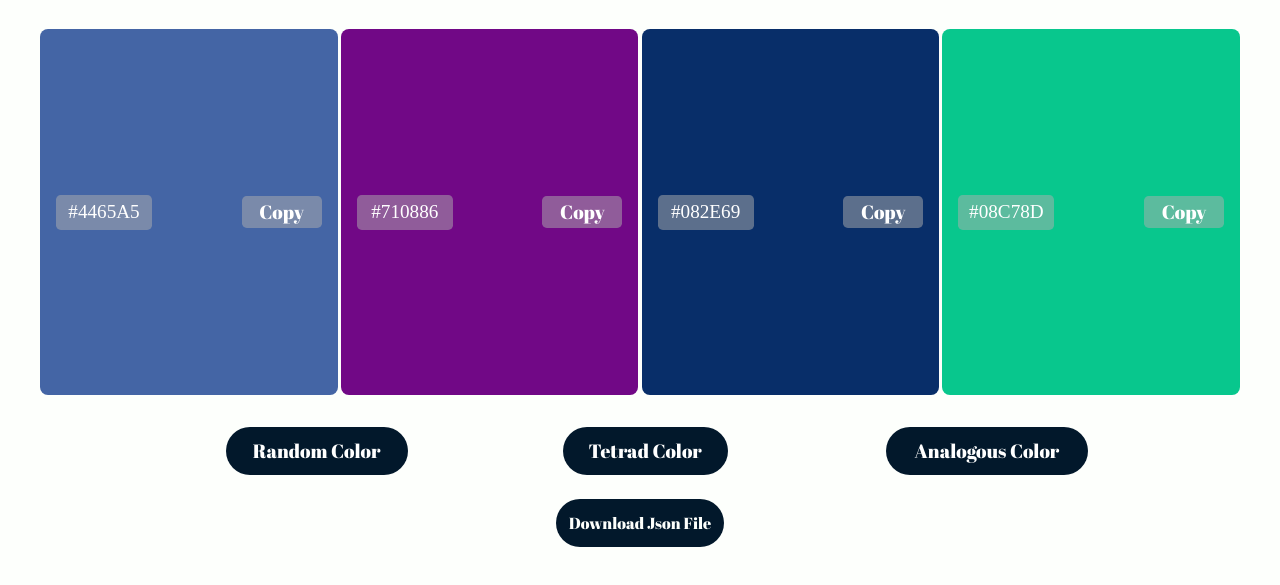
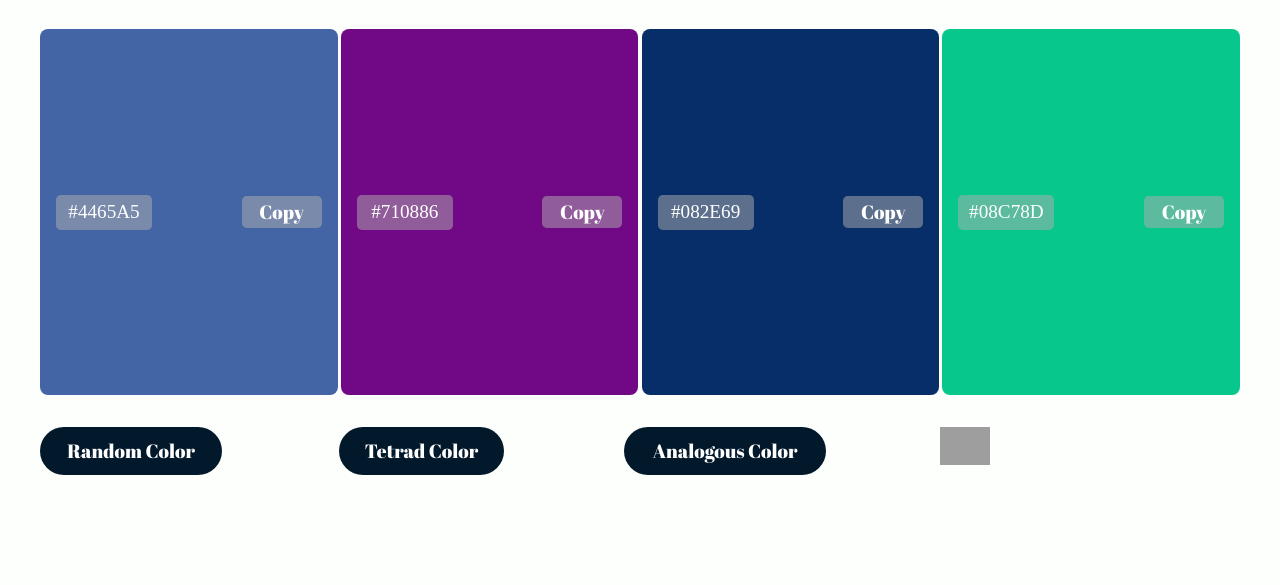
Before and after one commit to Abbbyccc/color_palette, a plain HTML site: page index.html in a window 1280 px wide. Shown: the part 149-734 px from the top of the page. Drawn offline with Linux system fonts and the light colour scheme; grey boxes are pictures that could not be loaded.

Commit message:
add Json button

```diff
--- a/app.js
+++ b/app.js
@@ -76,11 +76,12 @@ function downloadJson() {
         [`Color 3`, label_ele[2].innerHTML],
         [`Color 4`, label_ele[3].innerHTML],
     ]);
+    console.log(entries)
     const obj = Object.fromEntries(entries);
     var dataStr = "data:text/json;charset=utf-8," + encodeURIComponent(JSON.stringify(obj));
-    var dlAnchorElem = document.getElementById('downloadAnchorElem');
+    var dlAnchorElem = document.getElementById('downloadJSON');
     dlAnchorElem.setAttribute("href", dataStr);
-    dlAnchorElem.setAttribute("download", "scene.json");
+    dlAnchorElem.setAttribute("download", "Color_Palette.json");
 
 }
 
--- a/index.html
+++ b/index.html
@@ -63,12 +63,14 @@
             <div>
                 <button class="colour_style_btn" onclick="giveAnalogous()">Analogous Color</button>
             </div>
+            <div class="download_sec">
+                <a id="downloadJSON" onclick="downloadJson()"> <img src="
+                        https://cdn-icons-png.flaticon.com/512/136/136443.png" alt="Json_downlaod" width="50px"></a>
+            </div>
         </section>
 
         <section>
-            <div class="download_sec">
-                <a id="downloadAnchorElem" onclick="downloadJson()">Download Json File</a>
-            </div>
+
         </section>
 
     </main>
--- a/style.css
+++ b/style.css
@@ -109,11 +109,10 @@ input {
 
 .colour_style_btn_sec {
     display: flex;
-    justify-content: space-evenly;
+    justify-content: space-between;
 }
 
 .colour_style_btn {
-
     margin-top: 2rem;
     margin-right: 1.5rem;
     background-color: #02182B;
@@ -125,14 +124,6 @@ input {
     font-family: 'Abril Fatface', sans-serif;
 }
 
-a {
-    padding: 0.8rem;
-    background-color: #02182B;
-    color: #FDFFFC;
-    border-radius: 2rem;
-    font-size: 1rem;
-    font-family: 'Abril Fatface', sans-serif;
-}
 
 a:hover {
     cursor: pointer;
@@ -140,8 +131,9 @@ a:hover {
 
 .download_sec {
     display: flex;
-    margin-top: 1.5rem;
-    justify-content: center;
+    width: 300px;
+    margin-top: 2rem;
+
 }
 
 @media (min-width:768px) {
@@ -187,4 +179,12 @@ a:hover {
         width: 10rem;
         font-size: 1rem;
     }
+
+    .download_sec {
+        display: flex;
+        justify-content: center;
+        width: 100%;
+        margin-top: 2rem;
+
+    }
 }
```
